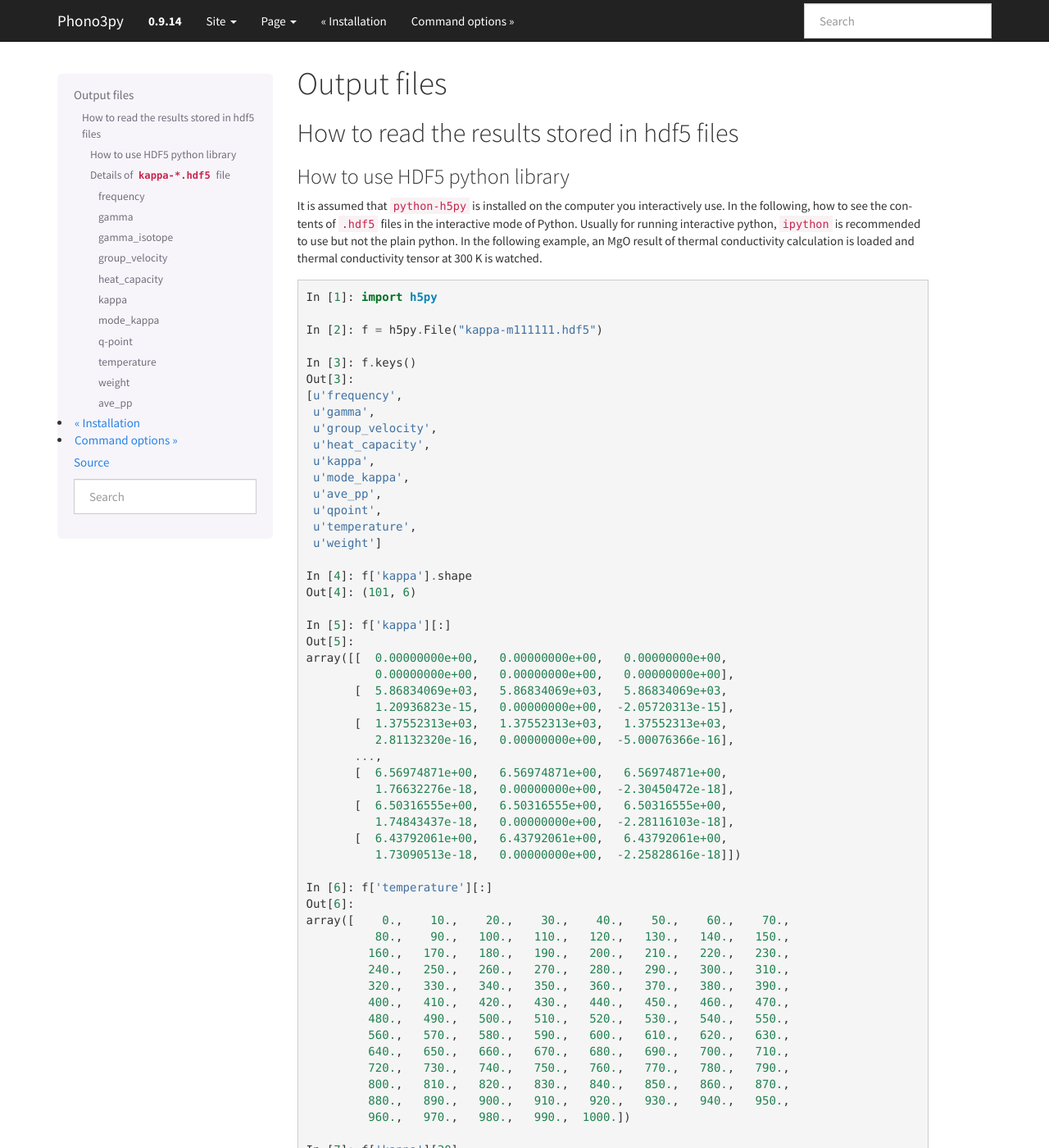
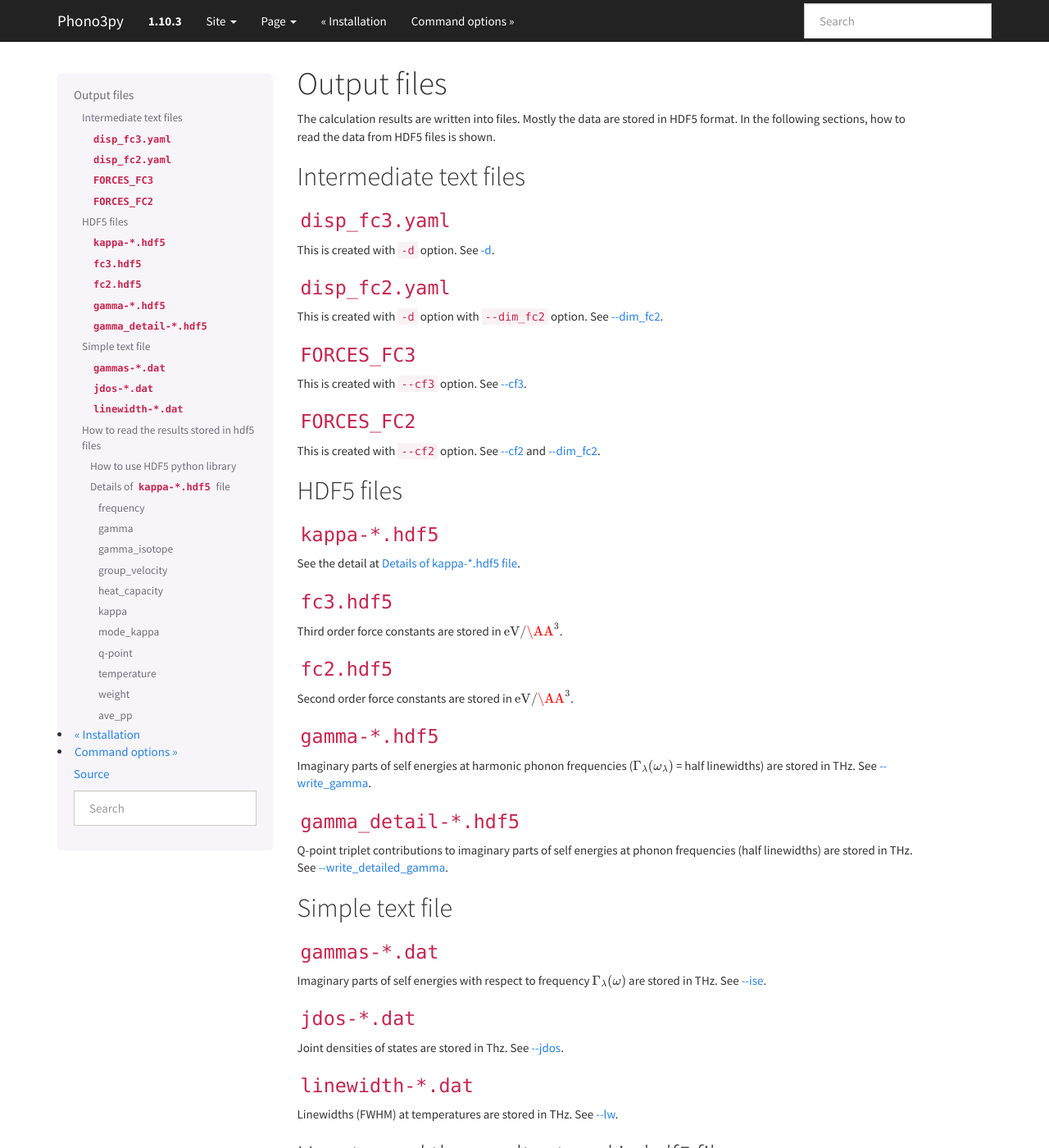
Before and after one commit to phonopy/phono3py, a Sphinx documentation site: the page built from doc/output-files.rst, in a window 1280 px wide and 1400 px high. Shown: the whole window at 82% size. Built offline with Sphinx 7.4.7, drawn with Linux system fonts in a browser that asks for light colours; formulas are drawn with MathJax 3.

Commit message:
Update document for v1.10.4

```diff
--- a/doc/conf.py
+++ b/doc/conf.py
@@ -49,9 +49,9 @@ copyright = u'2015, Atsushi Togo'
 # built documents.
 #
 # The short X.Y version.
-version = '0.9.14'
+version = '1.10.3'
 # The full version, including alpha/beta/rc tags.
-release = '0.9.14'
+release = '1.10.3'
 
 # The language for content autogenerated by Sphinx. Refer to documentation
 # for a list of supported languages.
--- a/doc/index.rst
+++ b/doc/index.rst
@@ -10,7 +10,8 @@ This software calculates phonon-phonon interaction related properties:
 - Joint density of states (JDOS) and weighted-JDOS
 
 The theoretical background is summarized in the paper found at
-http://dx.doi.org/10.1103/PhysRevB.91.094306 .
+http://dx.doi.org/10.1103/PhysRevB.91.094306 or the draft in arxiv at
+http://arxiv.org/abs/1501.00691 .
 
 Examples are found in ``example-phono3py`` directory.
 
--- /dev/null
+++ b/doc/interfaces.rst
@@ -0,0 +1,120 @@
+Interfaces to calculators
+==========================
+
+Currently the built-in interfaces for VASP and Pwscf are
+prepared. VASP is the default interface and no special option is
+necessary to invoke it, but for the other interfaces, each special
+option has to be specified, e.g. ``--pwscf``.
+
+.. _calculator_interfaces:
+
+Calculator specific behaviors
+------------------------------
+
+Physical unit
+^^^^^^^^^^^^^^
+
+The interfaces for VASP and Pwscf are built in to the phono3py command.
+
+For each calculator, each physical unit system is used. The physical
+unit systems used for the calculators are summarized below.
+
+::
+
+           | unit-cell  FORCES_FC3   disp_fc3.yaml
+   -----------------------------------------------
+   VASP    | Angstrom   eV/Angstrom  Angstrom
+   Pwscf   | au (bohr)  Ry/au        au
+
+``FORCES_FC2`` and ``disp_fc2.yaml`` have the same physical units as
+``FORCES_FC3`` and ``disp_fc3.yaml``, respectively.
+
+.. _default_unit_cell_file_name_for_calculator:
+
+Default unit cell file name
+^^^^^^^^^^^^^^^^^^^^^^^^^^^^^
+
+Default unit cell file names are also changed according to the calculators::
+
+   VASP    | POSCAR
+   Pwscf   | unitcell.in
+
+
+.. _default_displacement_distance_for_calculator:
+
+Default displacement distance created
+^^^^^^^^^^^^^^^^^^^^^^^^^^^^^^^^^^^^^^^
+
+Default displacement distances created by ``-d`` option without
+``--amplitude`` option are respectively as follows::
+
+   VASP    | 0.03 Angstrom
+   Pwscf   | 0.06 au (bohr)
+
+Usage of VASP interface
+-------------------------
+
+The VASP interface is the default one. Therefore how to use is found
+in :ref:`workflow`.
+
+Usage of Pwscf interface
+-------------------------
+
+To invoke the Pwscf interface, ``--pwscf`` option has to be always
+specified::
+
+   % phono3py --pwscf [options] [arguments]
+
+The usage of the Pwscf interface is almost the same as that of the
+default case shown in :ref:`workflow`.
+
+When the file name of the unit cell is different from the default one
+(see :ref:`default_unit_cell_file_name_for_calculator`), ``-c`` option
+is used to specify the file name. Pwscf unit cell file parser used in
+phono3py is the same as that in phonopy. It can read
+only limited number of keywords that are shown in the phonopy web site
+(http://atztogo.github.io/phonopy/pwscf.html#pwscf-interface).
+
+1. Create supercells with displacements
+
+   ::
+
+      % phono3py --pwscf -d --dim="2 2 2" -c Si.in
+
+   In this example, probably 111 different supercells with
+   displacements are created. Supercell files (``supercell-xxx.in``)
+   are created but they contain only the crystal
+   structures. Calculation setting has to be added before running the
+   calculation.
+
+2. Run Pwscf for supercell force calculations
+
+   Let's assume that the calculations have been made in ``disp-xxx``
+   directories with the file names of ``Si-supercell.in``. Then after
+   finishing those calculations, ``Si-supercell.out`` may be created
+   in each directory.
+
+3. Collect forces
+
+   ``FORCES_FC3`` is obtained with ``--cf3`` options collecting the
+   forces on atoms in Pwscf calculation results::
+
+      % phono3py --pwscf --cf3 disp-00001/Si-supercell.out disp-00002/Si-supercell.out ...
+
+   or in recent bash or zsh::
+
+      % phono3py --pwscf --cf3 disp-{00001..00111}/Si-supercell.out
+
+   ``disp_fc3.yaml`` is used to create ``FORCES_FC3``, therefore it
+   must exist in current directory.
+
+4) Calculate 3rd and 2nd order force constants
+
+   ``fc3.hdf5`` and ``fc2.hdf5`` files are created by::
+
+      % phono3py --pwscf --dim="2 2 2" -c Si.in --sym_fc3r --sym_fc2 --tsym
+
+5) Calculate lattice thermal conductivity, e.g., by::
+
+      % phono3py --pwscf --dim="2 2 2" -c Si.in --pa="0 1/2 1/2 1/2 0 1/2 1/2 1/2 0" \
+         --mesh="11 11 11" --fc3 --fc2 --br
--- a/doc/output-files.rst
+++ b/doc/output-files.rst
@@ -2,6 +2,89 @@
 
 Output files
 ============
+
+The calculation results are written into files. Mostly the data are
+stored in HDF5 format. In the following sections, how to read the data
+from HDF5 files is shown.
+
+Intermediate text files
+------------------------
+
+``disp_fc3.yaml``
+^^^^^^^^^^^^^^^^^^
+
+This is created with ``-d`` option. See :ref:`create_displacements_option`.
+
+``disp_fc2.yaml``
+^^^^^^^^^^^^^^^^^^
+
+This is created with ``-d`` option with ``--dim_fc2`` option. See
+:ref:`dim_fc2_option`.
+
+
+``FORCES_FC3``
+^^^^^^^^^^^^^^^
+
+This is created with ``--cf3`` option. See :ref:`cf3_option`.
+
+``FORCES_FC2``
+^^^^^^^^^^^^^^^
+
+This is created with ``--cf2`` option. See :ref:`cf2_option` and
+:ref:`dim_fc2_option`.
+
+
+HDF5 files
+-------------
+
+``kappa-*.hdf5``
+^^^^^^^^^^^^^^^^^
+
+See the detail at :ref:`kappa_hdf5_file`.
+
+``fc3.hdf5``
+^^^^^^^^^^^^^
+
+Third order force constants are stored in :math:`\mathrm{eV}/\mathrm{\AA}^3`.
+
+``fc2.hdf5``
+^^^^^^^^^^^^^
+
+Second order force constants are stored in
+:math:`\mathrm{eV}/\mathrm{\AA}^3`.
+
+``gamma-*.hdf5``
+^^^^^^^^^^^^^^^^^
+
+Imaginary parts of self energies at harmonic phonon frequencies
+(:math:`\Gamma_\lambda(\omega_\lambda)` = half linewidths) are stored in
+THz. See :ref:`write_gamma_option`.
+
+``gamma_detail-*.hdf5``
+^^^^^^^^^^^^^^^^^^^^^^^^
+
+Q-point triplet contributions to imaginary parts of self energies at
+phonon frequencies (half linewidths) are stored in THz.  See
+:ref:`write_detailed_gamma_option`.
+
+Simple text file
+-----------------
+
+``gammas-*.dat``
+^^^^^^^^^^^^^^^^^
+
+Imaginary parts of self energies with respect to frequency
+:math:`\Gamma_\lambda(\omega)` are stored in THz. See :ref:`ise_option`.
+
+``jdos-*.dat``
+^^^^^^^^^^^^^^^
+
+Joint densities of states are stored in Thz. See :ref:`jdos_option`.
+
+``linewidth-*.dat``
+^^^^^^^^^^^^^^^^^^^^
+
+Linewidths (FWHM) at temperatures are stored in THz. See :ref:`lw_option`.
 
 How to read the results stored in hdf5 files
 -----------------------------------------------
@@ -77,6 +160,8 @@ conductivity calculation is loaded and thermal conductivity tensor at
    array([  2.18146513e+01,   2.18146513e+01,   2.18146513e+01,
             5.84389577e-18,   0.00000000e+00,  -7.63278476e-18])
 
+
+.. _kappa_hdf5_file:
 
 Details of ``kappa-*.hdf5`` file
 ^^^^^^^^^^^^^^^^^^^^^^^^^^^^^^^^^^
```
Also changed, not shown: other parts of doc/index.rst (+1 -0 lines), doc/command-options.rst (+42 -15 lines), doc/install.rst (+15 -13 lines), doc/workflow.rst (+15 -15 lines).
